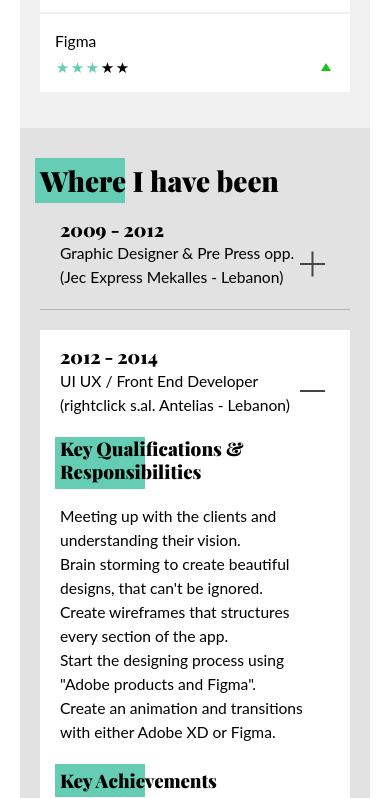
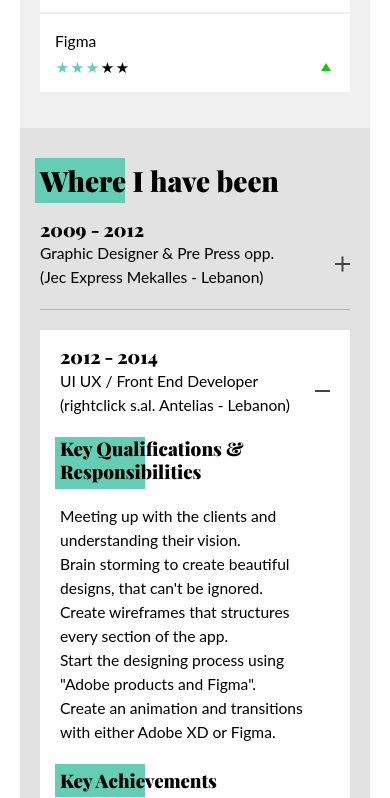
Before and after one commit to cybta/resume, a plain HTML site: page index.html in a window 390 px wide. Both pictures are taken after a click on the element 195 px from the left and 2814 px from the top of the page. Shown: the part 2438-3236 px from the top of the page. Drawn offline with nearby package versions, Linux system fonts and the light colour scheme.

Commit message:
updating my css

```diff
--- a/css/style.css
+++ b/css/style.css
@@ -348,6 +348,9 @@ div[data-lvl="1"] .stars > span.icon-star:nth-child(n+2){
 	padding: 0 20px 20px;
 	cursor: pointer;
 	position: relative;
+	transition: .5s;
+	-moz-transition: .5s;
+	-webkit-transition: .5s;
 }
 
 .jobtitle:before,
@@ -480,4 +483,23 @@ div[data-lvl="1"] .stars > span.icon-star:nth-child(n+2){
 		height: auto;
 	}
 
+	.jobtitle {
+		padding:  0 0 20px 0;
+	}
+
+	ul li.open .jobtitle {
+		padding:  0 20px 20px;
+	}
+
+	.jobtitle:before,
+	.jobtitle:after{
+		width: 15px;
+		right: 0;
+	}
+
+	ul li.open .jobtitle:before,
+	ul li.open .jobtitle:after{
+		right: 20px;
+	}
+
 }
```
